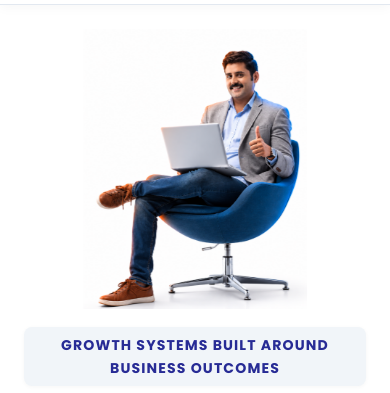
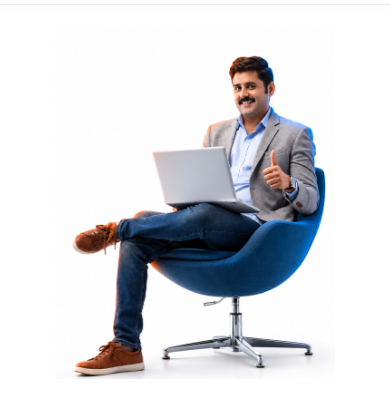
Before and after one commit to DevN25/HashG, a website built with Vite: page index.html in a window 390 px wide. Shown: the part 60-453 px from the top of the page. Built offline with nearby package versions, Linux system fonts and the light colour scheme.

Commit message:
Increase mobile hero image dimensions slightly more for optimal presence

```diff
--- a/style.css
+++ b/style.css
@@ -515,8 +515,8 @@ p {
   }
 
   .hero-clean-img {
-    max-width: 280px;
-    max-height: 320px;
+    max-width: 340px;
+    max-height: 390px;
     margin: 0 auto;
   }
 
@@ -540,8 +540,8 @@ p {
 
 @media (max-width: 480px) {
   .hero-clean-img {
-    max-width: 245px;
-    max-height: 280px;
+    max-width: 300px;
+    max-height: 350px;
   }
 
   .hero-headline {
```
